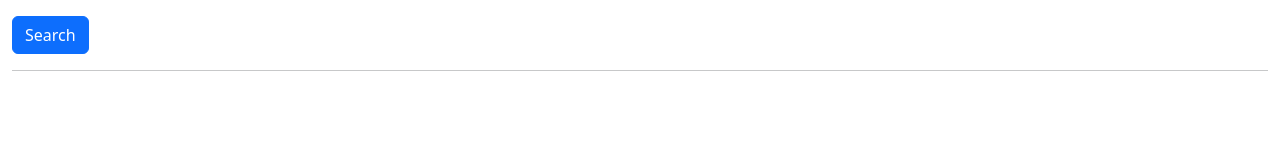
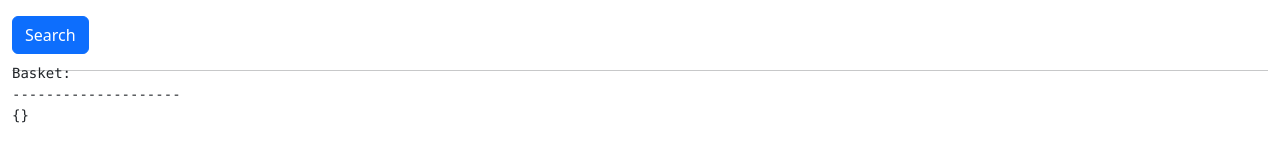
Before and after one commit to danielmurrmann/flight-app-essentials-modern, an Angular app: page / in a window 1280 px wide. Shown: the part 212-374 px from the top of the page. Built offline with nearby package versions, Linux system fonts and the light colour scheme.

Commit message:
502 – Add an Event Binding to the FlightCard Component

```diff
--- a/src/app/flight-card/flight-card.ts
+++ b/src/app/flight-card/flight-card.ts
@@ -1,4 +1,4 @@
-import { Component, input, linkedSignal } from '@angular/core';
+import { Component, input, linkedSignal, output } from '@angular/core';
 import { DatePipe } from '@angular/common';
 import { initialFlight } from '../entities/flight';
 import { CityPipe } from '../flight-search-view/city-pipe';
@@ -12,12 +12,15 @@ export class FlightCard {
   flight = input(initialFlight);
   selected = input(false);
   selectedInternal = linkedSignal(() => this.selected());
+  selectedChange = output<boolean>();
 
   select() {
     this.selectedInternal.set(true);
+    this.selectedChange.emit(true);
   }
 
   deselect() {
     this.selectedInternal.set(false);
+    this.selectedChange.emit(false);
   }
 }
--- a/src/app/flight-search-view/flight-search-view.html
+++ b/src/app/flight-search-view/flight-search-view.html
@@ -15,7 +15,13 @@
 <div class="row row-cols-1 row-cols-md-2 g-4">
   @for (flight of flights(); track flight.id) {
     <div class="col">
-      <app-flight-card [flight]="flight" [selected]="basket()[flight.id]" />
+      <app-flight-card [flight]="flight" [selected]="basket()[flight.id]" (selectedChange)="updateBasket(flight.id, $event)" />
     </div>
   }
 </div>
+
+<pre>
+Basket:
+--------------------
+{{ basket() | json }}
+</pre>
--- a/src/app/flight-search-view/flight-search-view.ts
+++ b/src/app/flight-search-view/flight-search-view.ts
@@ -4,11 +4,12 @@ import { form, FormField } from '@angular/forms/signals';
 import { FlightSearchCriteria, FlightService } from './flight-service';
 import { DefaultFlightService } from './default-flight-service';
 import { FlightCard } from '../flight-card/flight-card';
+import { JsonPipe } from '@angular/common';
 
 
 @Component({
   selector: 'app-flight-search-view',
-  imports: [FormField, FlightCard],
+  imports: [FormField, FlightCard, JsonPipe],
   templateUrl: './flight-search-view.html',
   providers: [ { provide: FlightService, useClass: DefaultFlightService } ]
 })
@@ -32,4 +33,8 @@ export class FlightSearchView {
     this.selectedFlight.set(flight);
   }
 
+  updateBasket(flightId: number, selected: boolean): void {
+    this.basket.update(currentValue => ({ ...currentValue, [flightId]: selected}));
+  }
+
 }
```
